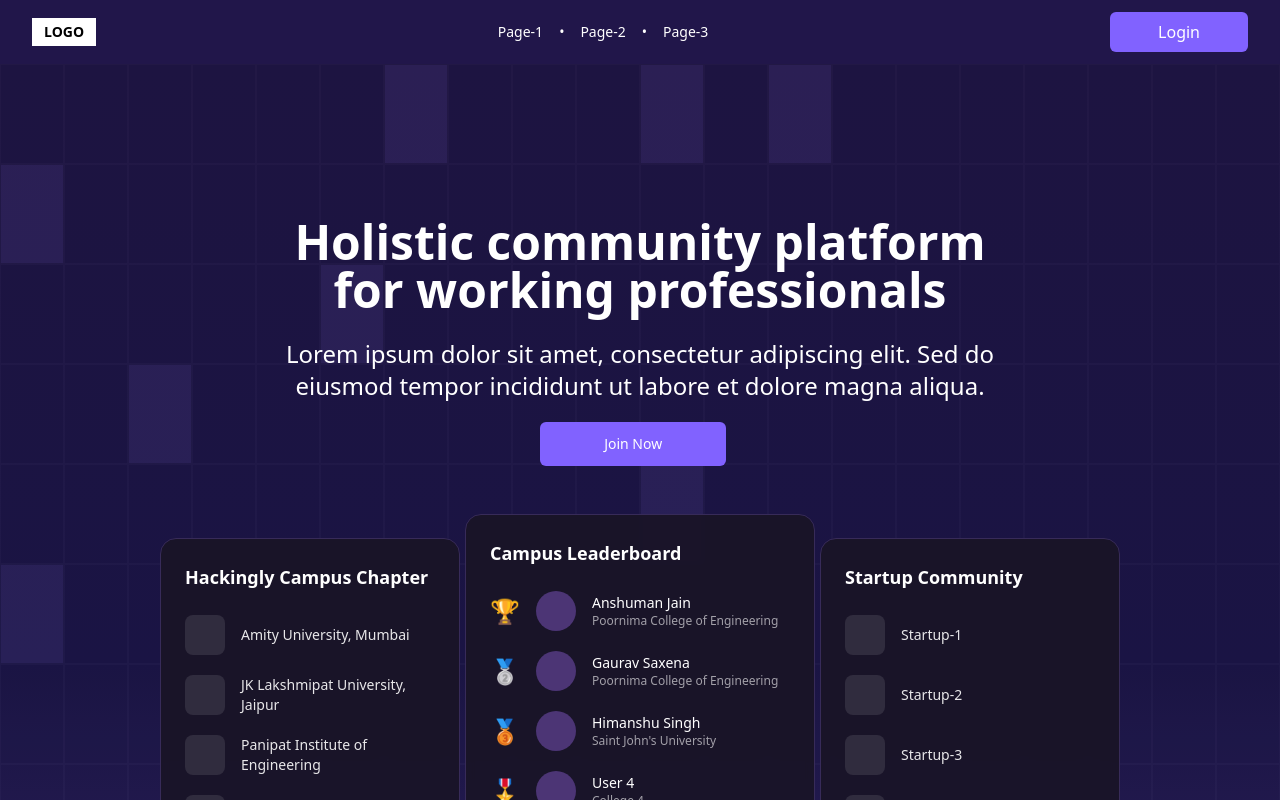
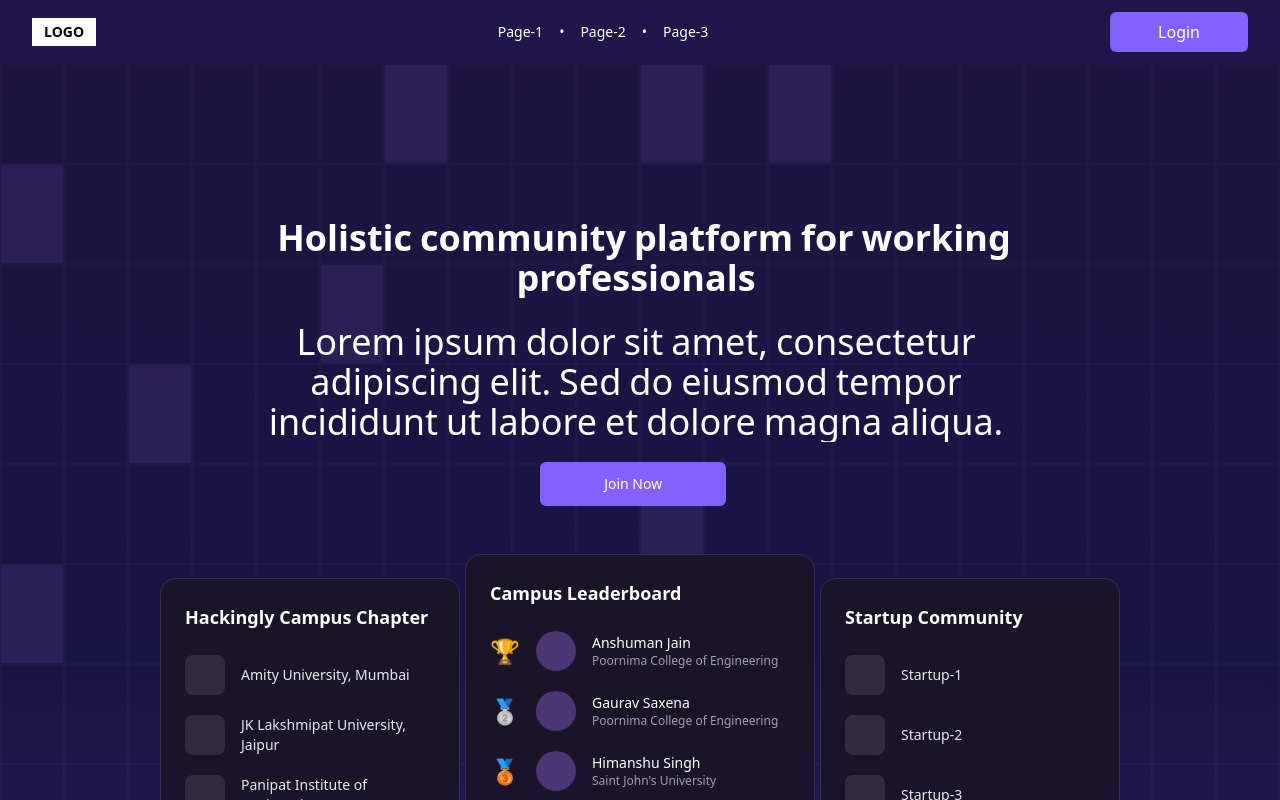
Before and after one commit to ijustgaganHackingly/innovaters, a React (Vite) app: page / in a window 1280 px wide. Built offline with nearby package versions, Linux system fonts and the light colour scheme.

Commit message:
add text animation

```diff
--- a/src/App.jsx
+++ b/src/App.jsx
@@ -1,9 +1,9 @@
-import React from 'react'
+// import React from 'react'
 import './index.css'
 import { BrowserRouter as Router, Routes , Route } from 'react-router-dom'
 import { Home } from './Components/Home/Home'
-import Navbar from './Components/Navbar/Navbar'
-import PixelatedImage from './Components/Pixalate/PixalatedImage'
+// import Navbar from './Components/Navbar/Navbar'
+// import PixelatedImage from './Components/Pixalate/PixalatedImage'
 import Login from './Components/Login/Login'
 
 const App = () => {
@@ -13,7 +13,7 @@ const App = () => {
         <Route path="/" element={<Home/>} />
         <Route path='/login' element={<Login/>}/>
         <Route path="*" element={<h1>Not Found</h1>} />
-        <Route path='/pixel' element={<PixelatedImage/>}/>
+        {/* <Route path='/pixel' element={<PixelatedImage/>}/> */}
       </Routes>
     </Router>
   )
--- a/src/Components/Grid/Grid.jsx
+++ /dev/null
@@ -1,105 +0,0 @@
-import React from "react";
-
-const Grid = () => {
-  const cards = [
-    {
-      title: "HackIoT 1.0",
-      subtitle: "36 hours to turn our hardware vision into reality",
-      location: "Panipat Institute of Engineering & Technology",
-      date: "6-7th Sep'24",
-      price: "249/- Only",
-      buttonText: "Register Now",
-      bgImage: "/path-to-hackiot-image.jpg",
-      badge: "LIVE",
-    },
-    {
-      title: "CodeX-24",
-      subtitle: "Transforming ideas into solutions in 24 hours",
-      location: "Panipat Institute of Engineering & Technology",
-      date: "10-11th May'24",
-      price: "249/- Only",
-      buttonText: "View Event",
-      bgImage: "/path-to-codex24-image.jpg",
-    },
-    {
-      title: "Dream Job Decoded",
-      subtitle: "Insider secrets to getting hired",
-      location: "Online",
-      date: "29th Jul - 3rd Aug'24",
-      price: "249/- Only",
-      buttonText: "Sign Up Today",
-      bgImage: "/path-to-dream-job-image.jpg",
-    },
-    {
-      title: "30 Days of DSA",
-      subtitle: "Level Up Your DSA Skills",
-      location: "Online",
-      date: "1st Jul - 31st Jul'24",
-      price: "249/- Only",
-      buttonText: "Register Now",
-      bgImage: "/path-to-dsa-image.jpg",
-    },
-  ];
-
-  return (
-    <div className="relative bg-[#1d1441] py-12">
-      {/* Background Dots */}
-      <div
-        className="absolute inset-0 grid"
-        style={{
-          gridTemplateColumns: "repeat(40, 1fr)",
-          gridTemplateRows: "repeat(20, 1fr)",
-        }}
-      >
-        {Array.from({ length: 800 }).map((_, i) => (
-          <div key={i} className="border border-[#372b59] h-1 w-1"></div>
-        ))}
-      </div>
-
-      {/* Content */}
-      <div className="relative z-10 max-w-6xl mx-auto px-4">
-        <h2 className="text-center text-white text-3xl font-bold mb-8">
-          Top Events
-        </h2>
-        <div className="grid grid-cols-1 md:grid-cols-2 lg:grid-cols-4 gap-6">
-          {cards.map((card, index) => (
-            <div
-              key={index}
-              className="bg-[#1a1528] rounded-xl overflow-hidden shadow-lg transform transition hover:scale-105"
-            >
-              {/* Card Image */}
-              <div
-                className="h-40 bg-cover bg-center"
-                style={{ backgroundImage: `url(${card.bgImage})` }}
-              >
-                {card.badge && (
-                  <span className="bg-red-500 text-white text-xs font-bold uppercase px-2 py-1 rounded-bl-xl">
-                    {card.badge}
-                  </span>
-                )}
-              </div>
-
-              {/* Card Content */}
-              <div className="p-4">
-                <h3 className="text-lg font-semibold text-white mb-2">
-                  {card.title}
-                </h3>
-                <p className="text-sm text-white/70">{card.subtitle}</p>
-                <p className="text-xs text-white/50 mt-2">
-                  {card.location} <br />
-                  {card.date} <br />
-                  {card.price}
-                </p>
-                <button className="mt-4 bg-[#4c3575] text-white text-sm px-4 py-2 rounded-full">
-                  {card.buttonText}
-                </button>
-              </div>
-            </div>
-          ))}
-        </div>
-      </div>
-    </div>
-  );
-};
-
-export default Grid;
--- a/src/Components/Home/Home.jsx
+++ b/src/Components/Home/Home.jsx
@@ -4,6 +4,7 @@ import gsap from "gsap";
 import { ScrollTrigger } from "gsap/ScrollTrigger";
 import Footer from "../Footer/Footer";
 import EventCards from "../Card/EventCard";
+import SplitTextOnScroll from "../SplitText/SplitTextOnScroll";
 // import React from 'react';
 // import { Card, CardHeader, CardBody, CardFooter } from '@/components/ui/card';
 // import { Button } from '@/components/ui/button';
@@ -16,6 +17,9 @@ export function Home() {
   const rightCardRef = useRef(null);
   const leftCardRef = useRef(null);
   const centerCardRef = useRef(null);
+
+
+
 
 
   const innovators = [
@@ -53,6 +57,9 @@ export function Home() {
       duration: 1,
       ease: "power1.inOut",
     });
+
+
+
 
     gsap.to(centerCardRef.current, {
       scrollTrigger: {
@@ -110,11 +117,18 @@ export function Home() {
         {/* Content overlay */}
         <div className="absolute inset-0 z-10 w-[60%] mt-[12%] ml-[20%] mb-10 ">
           <p className="text-center text-xl sm:text-5xl font-bold text-white mb-6">
-            Holistic community platform for working professionals
+          <SplitTextOnScroll
+        text="  Holistic community platform for working professionals"
+        textClassName="text-center text-4xl text-white"
+      />
+
           </p>
           <p className="text-center text-lg sm:text-2xl text-white">
-            Lorem ipsum dolor sit amet, consectetur adipiscing elit. Sed do
-            eiusmod tempor incididunt ut labore et dolore magna aliqua.
+          <SplitTextOnScroll
+        text="Lorem ipsum dolor sit amet, consectetur adipiscing elit. Sed do eiusmod tempor incididunt ut labore et dolore magna aliqua."
+        textClassName="text-center text-4xl text-white"
+      />
+
           </p>
 
           <button className="text-white bg-[#8162ff] rounded-[6px] px-16 py-3 mt-5 ml-[37%] text-sm">
@@ -230,7 +244,10 @@ export function Home() {
 
 
       <div className="relative h-auto w-full bg-gradient-to-t from-[#1d1441] via-[#2b1d5c] to-[#4e3e905a]  flex flex-col items-center justify-center  pt-24 " >
-      <h2 className=" text-white text-4xl mt-12" >Key Segments Of Innovators</h2>
+      <h2 className=" text-white text-4xl mt-12" > <SplitTextOnScroll
+        text="Key Segments Of Innovaters"
+        textClassName="text-center text-4xl text-white"
+      /></h2>
       <div>
       <div className="flex justify-center space-x-6 mt-16">
       <div className="bg-[#1a1528]/95 backdrop-blur-sm rounded-2xl w-[500px] p-6 border border-[#372b59]">
@@ -490,7 +507,10 @@ export function Home() {
 
     {/* Centered Text */}
     <div className="absolute top-1/2 left-1/2 transform -translate-x-1/2 -translate-y-1/2 text-white text-4xl font-extrabold pointer-events-none">
-      Why Innovators?
+    <SplitTextOnScroll
+        text="Why Innovaters"
+        textClassName="text-center text-4xl text-white"
+      />
     </div>
   </div>
 
@@ -561,7 +581,10 @@ export function Home() {
 
   {/* Centered Text */}
   <div className="absolute top-1/2 left-1/2 transform -translate-x-1/2 -translate-y-1/2 text-white text-4xl font-extrabold ">
-    Who Can Join Innovaters
+  <SplitTextOnScroll
+        text="Who Can Join Innovaters"
+        textClassName="text-center text-4xl text-white"
+      />
   </div>
 </div>
 
@@ -665,7 +688,10 @@ export function Home() {
 
   {/* Centered Text */}
   <div className="absolute top-1/2 left-1/2 transform -translate-x-1/2 -translate-y-1/2 text-white text-4xl font-extrabold">
-    Top Events
+  <SplitTextOnScroll
+        text="Top Events"
+        textClassName="text-center text-4xl text-white"
+      />
   </div>
 </div>
 
@@ -753,9 +779,14 @@ export function Home() {
 
 
   {/* Text Section */}
-  <p className="text-center text-4xl text-white">
+  {/* <p className="text-center text-4xl text-white">
     Join Innovators and Experience the Power of Our Community
-  </p>
+  </p> */}
+
+  <SplitTextOnScroll
+        text="Join Innovators and Experience the Power of Our Community"
+        textClassName="text-center text-4xl text-white"
+      />
 
   {/* Button Section */}
   <button className="text-white bg-[#8162ff] rounded-[6px] px-14 py-3 mt-5 text-sm sm:text-base">
--- /dev/null
+++ b/src/Components/SplitText/SplitTextOnScroll.jsx
@@ -0,0 +1,42 @@
+import React, { useEffect, useRef } from "react";
+import { gsap } from "gsap";
+import { ScrollTrigger } from "gsap/ScrollTrigger";
+
+gsap.registerPlugin(ScrollTrigger);
+
+const SplitTextOnScroll = ({ text, textClassName = "" }) => {
+  const textRef = useRef(null);
+
+  useEffect(() => {
+    const words = textRef.current.querySelectorAll(".word");
+
+    gsap.fromTo(
+      words,
+      { opacity: 0, y: 50 },
+      {
+        opacity: 1,
+        y: 0,
+        stagger: 0.1,
+        duration: 0.5,
+        scrollTrigger: {
+          trigger: textRef.current,
+          start: "top 90%",
+          end: "top 50%",
+          toggleActions: "play none none reverse",
+        },
+      }
+    );
+  }, []);
+
+  return (
+    <p ref={textRef} className={`overflow-hidden ${textClassName}`}>
+      {text.split(" ").map((word, index) => (
+        <span key={index} className="inline-block word mr-2">
+          {word}
+        </span>
+      ))}
+    </p>
+  );
+};
+
+export default SplitTextOnScroll;
```
